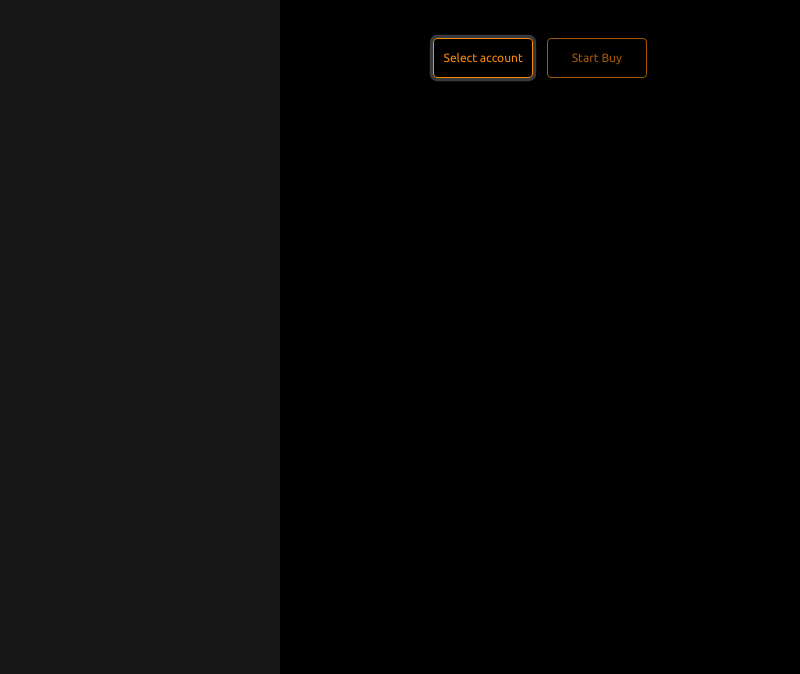
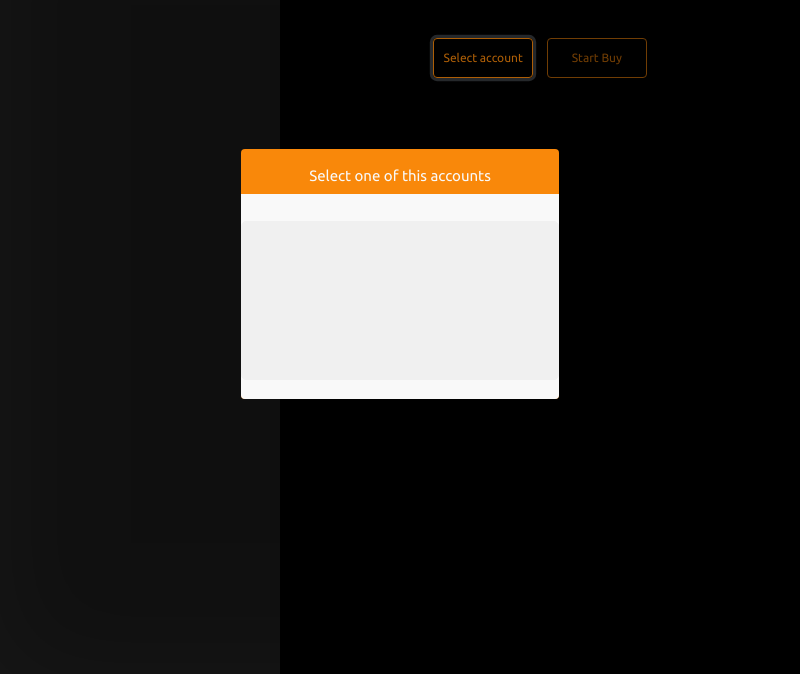
Before and after one commit to jusinamine/fut19-autobuy-electronjs, an Electron app: page static/index.html in a window 800 px wide. Both pictures are taken after a click on the button "Select account". Shown: the part 126-800 px from the top of the page. Drawn offline with Linux system fonts and the light colour scheme; no server answers.

Commit message:
[master]: select acount

```diff
--- a/static/index.html
+++ b/static/index.html
@@ -37,8 +37,8 @@
                 </div>
 
                 <div class="col op-btn">
-                        <button type="button" class="btn-costum btn btn-outline-secondary">Select account</button>
-                        <button type="button" class="btn-costum btn btn-outline-secondary" disabled>Start Buy</button>
+                        <button type="button" id="select-acc" class="btn-costum btn btn-outline-secondary">Select account</button>
+                        <button type="button" id="start-buy" class="btn-costum btn btn-outline-secondary" disabled>Start Buy</button>
                 </div>
             </div>
             <div class="container buy-status">
@@ -93,6 +93,13 @@
                 </div>
             </div>
         </div>
+        <div class="container select-alert">
+            <div class="container title-select-alert text-center">Select one of this accounts</div>
+            <div class="container form-bg d-flex justify-content-center" style="align-items: center;display: flex;height: 85%;padding: 0">
+                <div class=" accounts-cn text-center">
+                </div>
+            </div>
+        </div>
     </div>
 
     <script>window.$ = window.jQuery = require('./js/jquery/jquery.js');</script>
--- a/static/js/script.js
+++ b/static/js/script.js
@@ -4,6 +4,9 @@ var delClick = 0;
 $.fn.createEmailBlock = function (email){
 
     $(".list-group").append(`<li class="list-group-item d-flex flex-row"><div class="del"><div onclick="deleteAccount(event)"></div></div><div class="email text-truncate">${email}</div><div class = "connect"><label class = "switch"><input type = "checkbox"><div class = "slider round"></div></div></li>`);
+}
+$.fn.createSelectedEmail = function (email){
+    $(".accounts-cn").append(`<div class="select-email">${email}</div>`);
 }
 //confirm delete account
 function deleteAccount(event){
@@ -68,6 +71,18 @@ $(document).ready(function(){
         $('.confirm-alert').css('display','none');
         $(".alert-box").css('display','none');
     });
+    //select account
+    $('#select-acc').click(function(){
+        for(elm of $('input[type=checkbox]:checked')){
+            $(".accounts-cn").createSelectedEmail($($($(elm).parents()[2]).children()[1]).text())
+        }
+        $('.costum-alert').css('visibility','visible');
+        $('.select-alert').css('display','block');
+        $('.select-email').click(function(){
+            console.log($(this).text());
 
 
+        })
+    });
+
 })
--- a/static/style/style.css
+++ b/static/style/style.css
@@ -14,6 +14,7 @@ body{
     background-color: #000000;
     color: #f9880a;
     font-family: 'Ubuntu';
+    overflow: hidden;
 }
 .main-container{
     height: 100%;
@@ -127,20 +128,20 @@ body{
 }
 
 /* scroll */
-.buy-status > div::-webkit-scrollbar {
+.buy-status > div,.accounts-cn::-webkit-scrollbar {
     width: 3px;
     height: 0;
 }
 
-.buy-status > div::-webkit-scrollbar-track {
+.buy-status > div,.accounts-cn::-webkit-scrollbar-track {
     -webkit-box-shadow: inset 0 0 6px rgba(0,0,0,0.3);
 }
 
-.buy-status > div::-webkit-scrollbar-thumb {
+.buy-status > div,.accounts-cn::-webkit-scrollbar-thumb {
   background-color: #f9880a;
   outline: 1px solid #f9880a;
 }
-.buy-status > div:hover, #ID:active, #ID:focus {
+.buy-status > div,.accounts-cn:hover, #ID:active, #ID:focus {
     overflow: auto;
   }
 
@@ -318,13 +319,55 @@ input[type="email"],input[type="password"]{
     z-index: 100;
 }
 .title-confirm-alert{
-    height: 35%;
+    height: 20%;
     width: 100%;
     font-size: 12px;
     color: #f9f9f9;
     padding-top: 2px;
 }
-
+/* select alert */
+.select-alert{
+    max-width: 318px;
+    min-width: 217px;
+    width: 50%;
+    height: 250px;
+    border-radius: 4px;
+    background-color: #f9880a;
+    position: relative;
+    padding: 0 !important;
+    display: none;
+    z-index: 100;
+    overflow: hidden;
+}
+.title-select-alert{
+    height: 18%;
+    width: 100%;
+    font-size: 15px;
+    color: #f9f9f9;
+    padding-top: 5%;
+}
+.accounts-cn{
+    height: 75%;
+    width: 40vw;
+    vertical-align: middle;
+    font-size: 12px;
+    background-color: #f0f0f0;
+    border: 1px solid #f0f0f0;
+    border-radius: 5px;
+    overflow: hidden;
+}
+.select-email{
+    width: 100%;
+    height: 30px;
+    line-height: 30px;
+    vertical-align: middle;
+    background-color: #f0f0f0;
+    cursor: pointer;
+}
+.select-email:hover{
+    color: #f9f9f9;
+    background-color: #f9880a;
+}
 @media only screen and (min-width: 568px) {
     .title-confirm-alert{
         padding-top: 10px;
```
